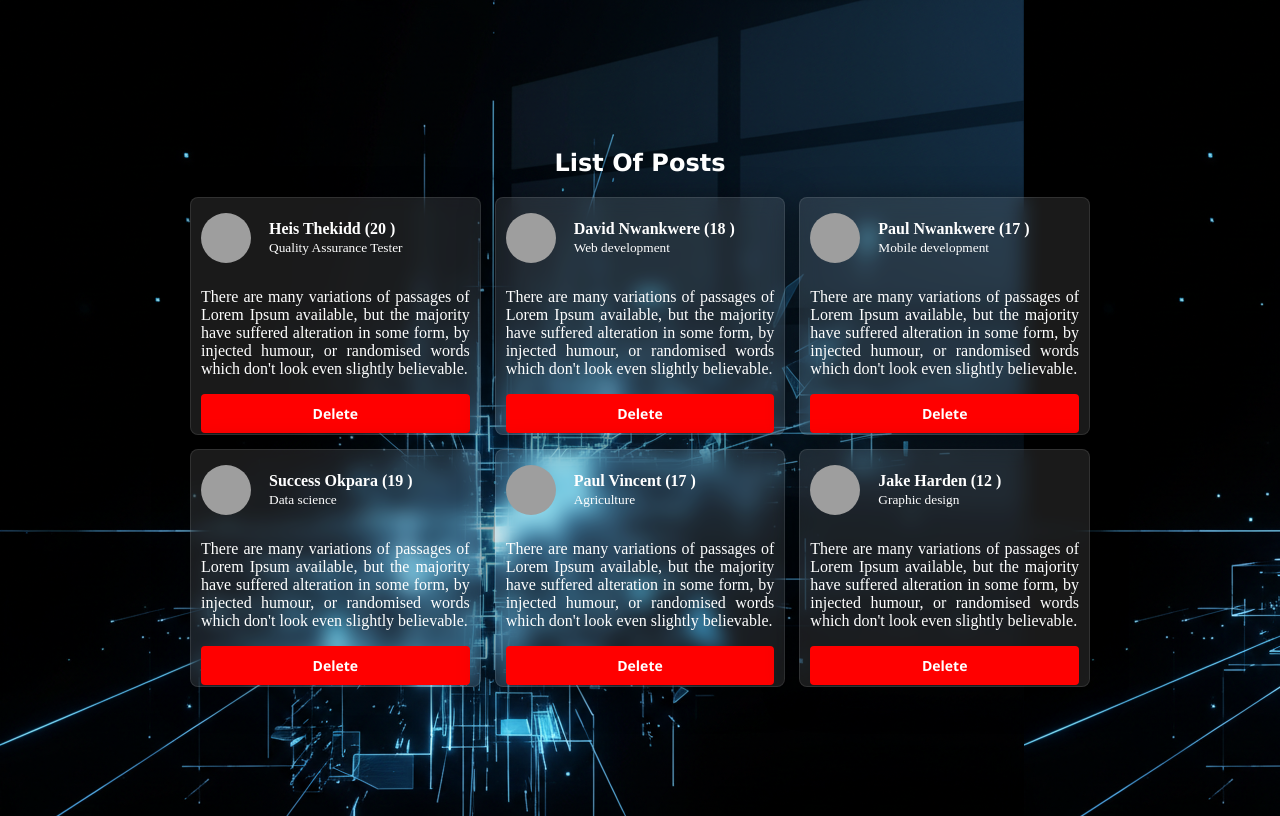
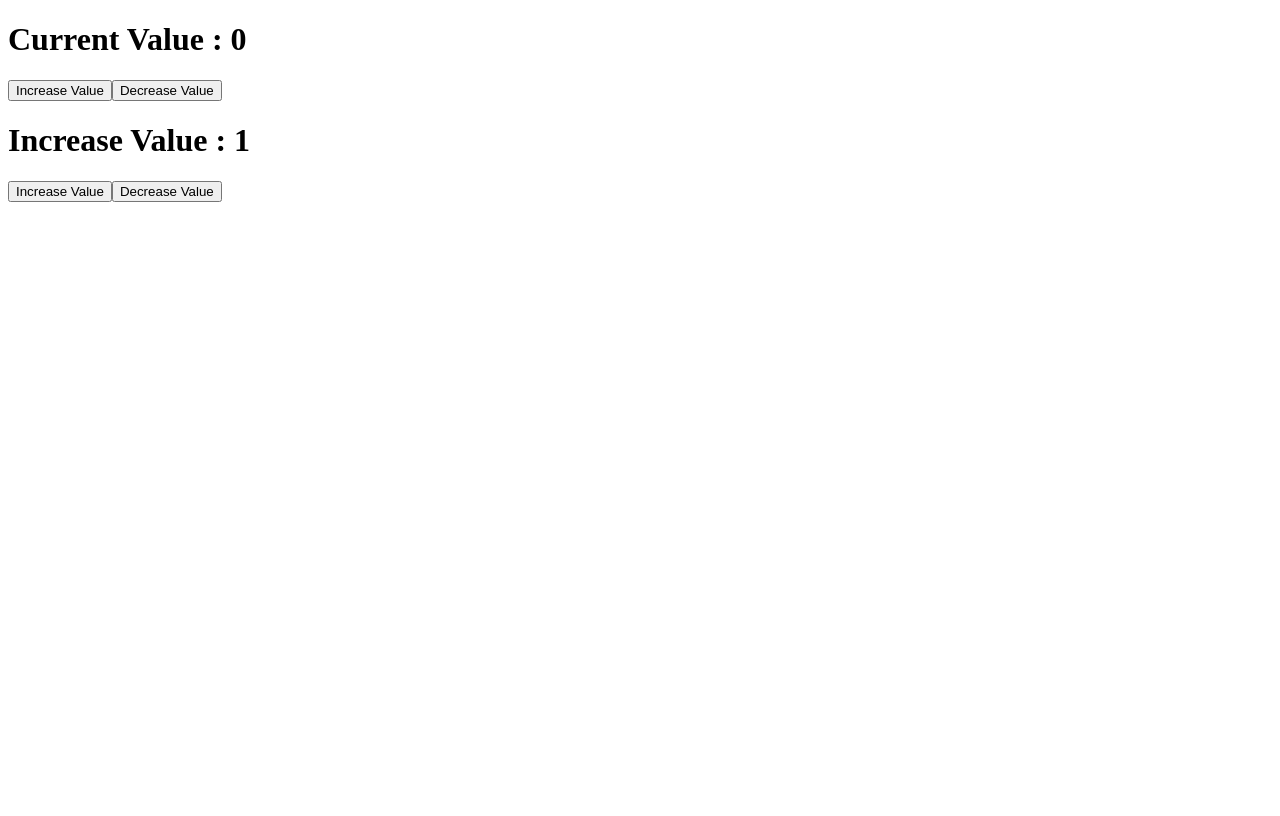
Before and after one commit to Samuel-Nwankwere/My-React-Bootcamp, a React (Vite) app: page / in a window 1280 px wide. Built offline with nearby package versions, Linux system fonts and the light colour scheme; grey boxes are pictures that could not be loaded.

Commit message:
Day:8/9: Creating multiple useState component

```diff
--- a/src/App.jsx
+++ b/src/App.jsx
@@ -9,8 +9,8 @@ function App() {
   return (
     <div className="App">
       {/* <Hello/> */}
-     <Message/>
-
+     {/* <Message/> */}
+     <Button/>
      {/* <Fruits/> */}
     </div>
   )
--- a/src/components/Button.jsx
+++ b/src/components/Button.jsx
@@ -1,32 +1,46 @@
 import { useState } from "react";
-// import './style.css'
-function MyButton({ count, setCount }) {
-  function addItem() {
-    setCount((count) => count + 1);
-  }
-  function removeItem(){
-    setCount ((count => count - 1))
-  }
+export default function Button(){
+const [count , setCount] = useState(0);
+const [incrementBy , setIncrementBy]= useState(1);
 
-  return (
-    <div>
-      <button onClick={addItem}>Add +</button>
-      <button onClick={removeItem}>Remove -</button>
-
-    </div>
-  );
+function increaseCount (){
+  setCount( count => count + incrementBy)
+}
+function decreaseCount (){
+  setCount(count => count - incrementBy)
 }
 
-export default function Button() {
-  const [count, setCount] = useState(0);
+function increaseIncrementBy (){
+  setIncrementBy (incrementBy => incrementBy + 1)
+}
 
-  return (
-    <div className="card">
-      <h2>Cart: {count} Items </h2>
-      <MyButton count={count} setCount={setCount} />
-    </div>
-  );
+function decreaseIncrementBy(){
+  setIncrementBy (incrementBy => incrementBy - 1)
 }
+ return(
+  <>
+  <div>
+    <h1>Current Value : {count}</h1>
+    <button onClick={increaseCount}>Increase Value</button>
+    <button onClick={decreaseCount}>Decrease Value</button>
+  </div>
+
+  <div>
+    <h1>Increase Value : {incrementBy}</h1>
+    <button onClick={increaseIncrementBy}>Increase Value</button>
+    <button onClick={decreaseIncrementBy}>Decrease Value</button>
+  </div>
+  </>
+ )
+}
+
+
+
+
+
+
+
+
 
 // function MyButton({count , setCount}) {
 //   function handleClick() {
--- a/src/components/Message.jsx
+++ b/src/components/Message.jsx
@@ -1,45 +1,44 @@
-//Day 7: Learning useState
+//Day 7: Learning useState: Deleting a User
 import { users } from "./User";
 import { useState } from "react";
 
 export default function Message() {
-  const [user, setUser] = useState(users);
 
+  const[user , setUser] = useState(users);
   const deleteUser = (id) => {
     const newUser = user.filter((u) => u.id !== id);
-    // u is shorthand for uer
-    console.log(id)
     setUser(newUser);
-  };
+  }
 
-  const userProfile = user.map((u) => (
+
+  const listOfUser = user.map((u) => (
     <div className="single-user" key={u.id}>
-      {" "}
       <div className="image-flex">
-         <img src={u.imageUrl} alt={u.name} className="profile-pic" />
+        <img className="profile-pic" src={u.imageUrl} alt="" />
+        <p className="text">
+          <b>{u.name} {u.surname} ({u.age}) </b> <br />
+         <small>{u.knownFor}</small>
+        </p>
+      </div>
+      <div>
+        <p className="text">{u.message}</p>
+      </div>
 
-        <p className="text">
-          {" "}
-          <b>
-            {u.name} {u.surname} ({u.age} )
-          </b>
-           <br /> <small className="knownFor">{u.knownFor}</small>
-          <br />
-        </p>
-        {" "}
-      </div>
-      <p className="text">{u.message}</p>
-      <button className="delete-btn" onClick={() => deleteUser(u.id)}>Delete </button>
+      <button className="delete-btn" onClick={() => deleteUser(u.id)}>
+        Delete
+      </button>
     </div>
   ));
 
   return (
-   <>
-    <h2 className="header">List Of Posts</h2>
-    <div className="flex-box">
-
-      <div className="flex-item">{userProfile}</div>
-    </div>
+    <>
+      <div className="header">
+        {" "}
+        <h1>List Of Users </h1>
+      </div>
+      <div className="flexbox">
+        <div className="flex-item">{listOfUser}</div>
+      </div>
     </>
   );
 }
--- a/src/style.css
+++ b/src/style.css
@@ -1,8 +1,8 @@
-/* .App{
+/* /* .App{
     background-color:rgb(225, 157, 157);
-} */
+} *
 body{
-    /* background: linear-gradient(#FF9A8B to #FF6A88 to #FF99AC); */
+    /* background: linear-gradient(#FF9A8B to #FF6A88 to #FF99AC); *
     min-height: 100vh;
     align-items: center;
     display: flex;
@@ -16,10 +16,7 @@ body{
     width: 900px;
     align-self: center;
 }
-.header{
-    text-align: center;
-    color: rgb(48, 101, 215);
-}
+
 .text{
     color: white;
 }
@@ -48,7 +45,6 @@ body{
     border: 1px solid rgba(255, 255, 255, 0.1);
     border-radius: 8px;
 }
-
 
 .profile-pic{
     width: 50px;
@@ -86,5 +82,9 @@ li{
     font-weight: 600;
     font-family: 'Segoe UI', Tahoma, Geneva, Verdana, sans-serif;
     background-color: red;
+    margin-bottom: 5px;
     border-radius: 4px;
 }
+.delete-btn:hover{
+    background-color: rgb(222, 4, 4);
+} */
```
